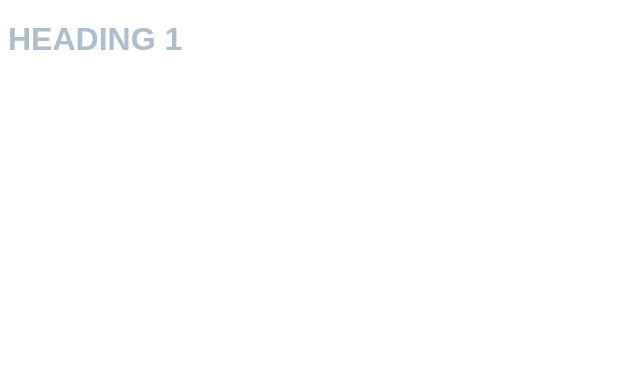
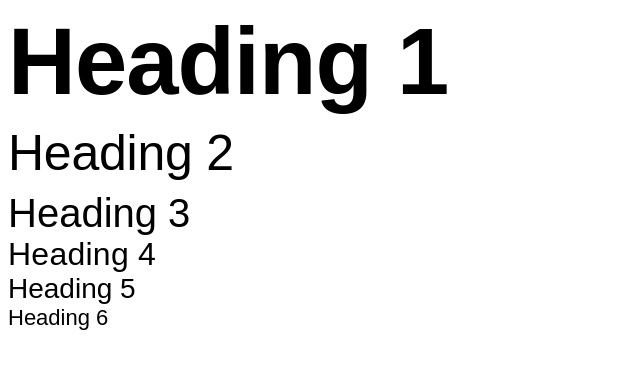
Before and after one commit to Binkybinx/Swipe, a plain HTML site: page index.html in a window 1280 px wide. Shown: the whole page, without its empty margins (0-640 px from the left). Drawn offline with Linux system fonts and the light colour scheme; a web font is replaced by a local one.

Commit message:
define basic heading styles

```diff
--- a/index.html
+++ b/index.html
@@ -13,6 +13,11 @@
     <title>Swipe</title>
   </head>
   <body>
-    <h1>HEADING 1</h1>
+    <h1>Heading 1</h1>
+    <h2>Heading 2</h2>
+    <h3>Heading 3</h3>
+    <h4>Heading 4</h4>
+    <h5>Heading 5</h5>
+    <h6>Heading 6</h6>
   </body>
 </html>
--- a/style.css
+++ b/style.css
@@ -4,9 +4,64 @@
   --text-grey: #adbdcc;
   --body-font: "Roboto", sans-serif;
   --heading-font: "Anek Telugu", sans-serif;
+  --h1-size: 94px;
+  --h1-height: 108px;
+  --h2-size: 50px;
+  --h2-height: 75px;
+  --h3-size: 40px;
+  --h4-size: 32px;
+  --h5-size: 28px;
+  --h6-size: 22px;
 }
 
 h1 {
-  color: var(--text-grey);
   font-family: var(--heading-font);
+  font-weight: 600;
+  font-size: var(--h1-size);
+  margin: 0;
+  width: 100%;
+  letter-spacing: -1px;
+  line-height: var(--h1-height);
 }
+
+h2 {
+  font-family: var(--heading-font);
+  font-weight: 500;
+  font-size: var(--h2-size);
+  margin: 0;
+  width: 100%;
+  letter-spacing: -0.25px;
+  line-height: var(--h2-height);
+}
+h3 {
+  font-family: var(--heading-font);
+  font-weight: 500;
+  font-size: var(--h3-size);
+  margin: 0;
+  width: 100%;
+}
+
+h4 {
+  font-family: var(--heading-font);
+  font-weight: 500;
+  font-size: var(--h4-size);
+  margin: 0;
+  width: 100%;
+  letter-spacing: 0.25px;
+}
+
+h5 {
+  font-family: var(--heading-font);
+  font-weight: 500;
+  font-size: var(--h5-size);
+  margin: 0;
+  width: 100%;
+}
+
+h6 {
+  font-family: var(--heading-font);
+  font-weight: 500;
+  font-size: var(--h6-size);
+  margin: 0;
+  width: 100%;
+}
```
